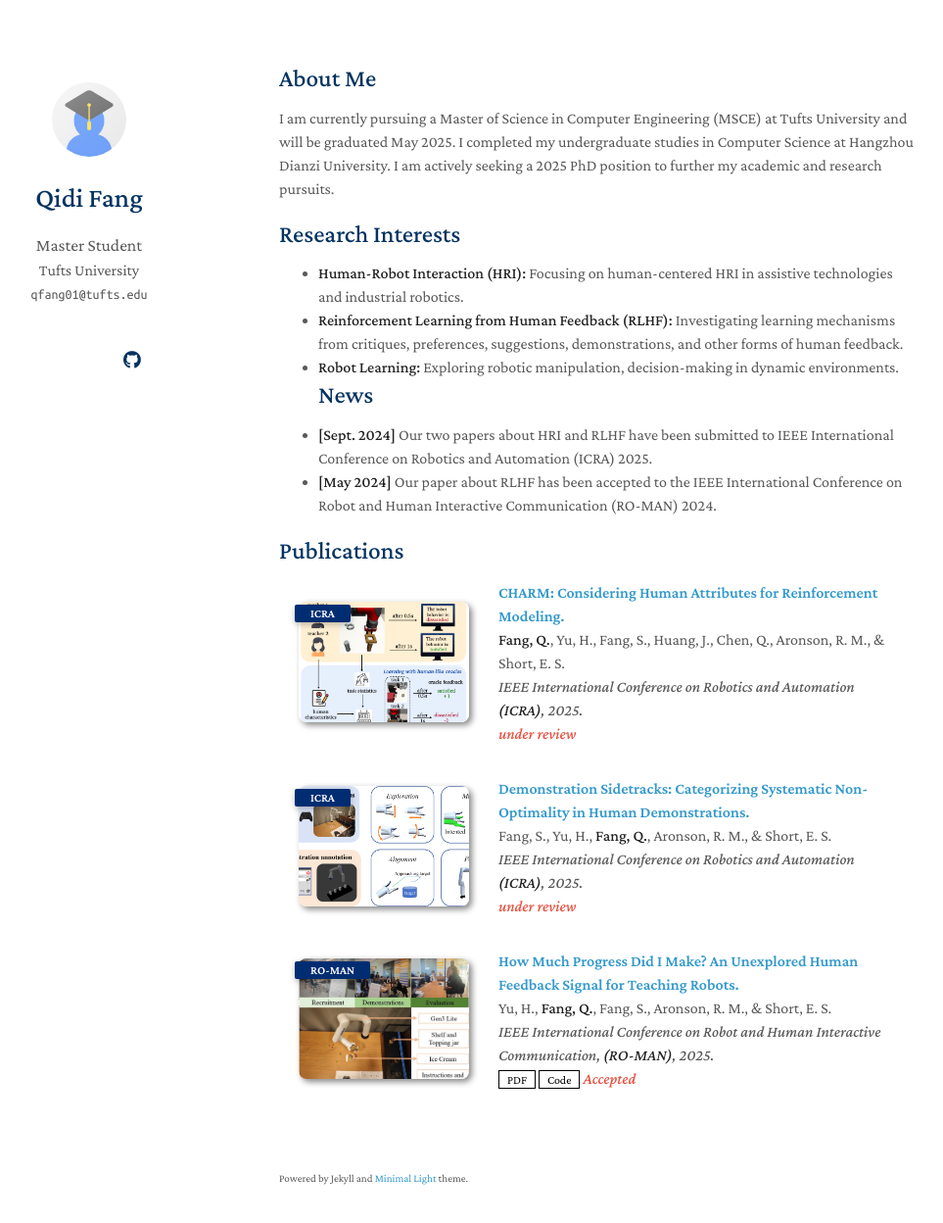
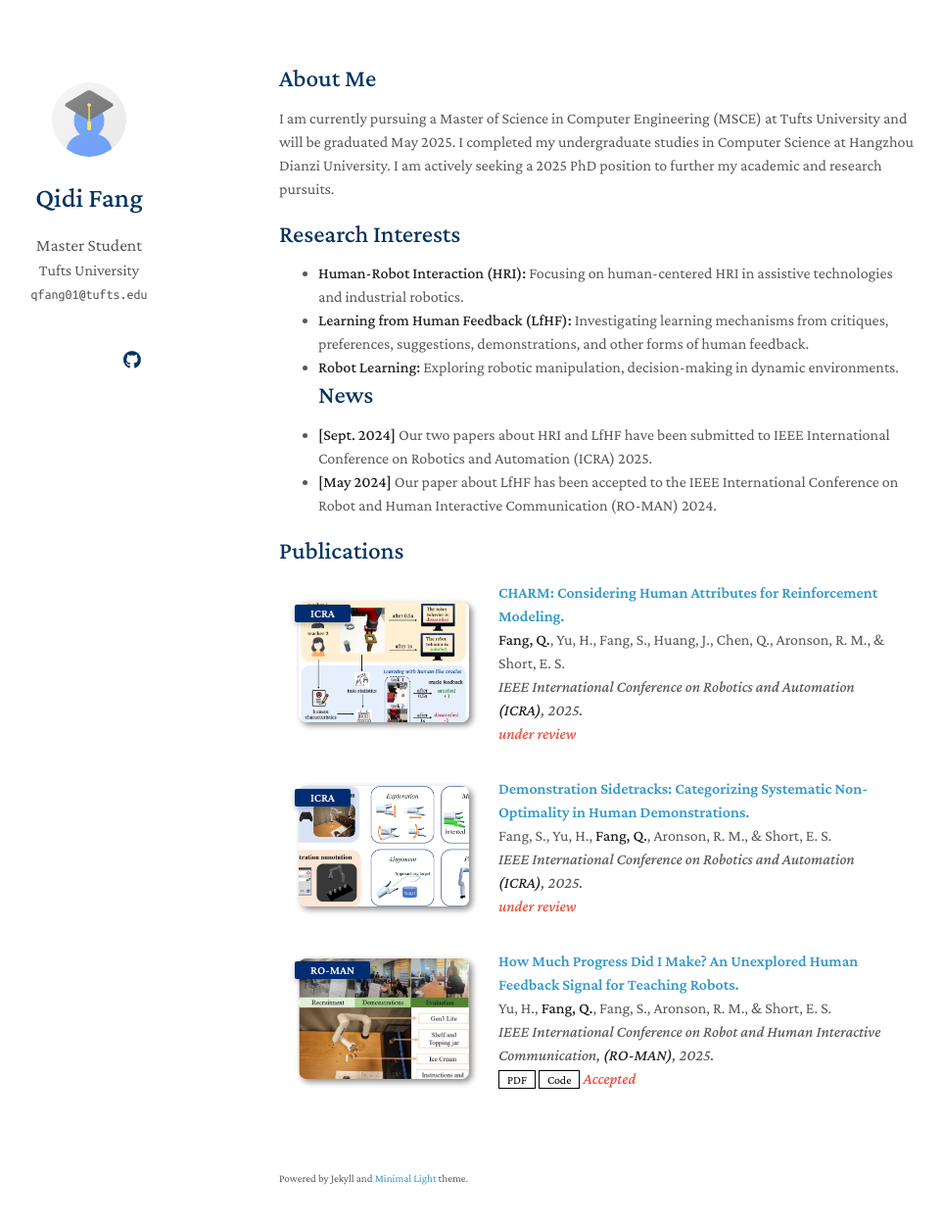
Before and after one commit to NoahF1205/qidifang.github.io, a Jekyll site: the page built from index.md, in a window 1280 px wide and 1283 px high. Shown: the top 1248 px of the window at 98% size, without its empty margins (185-1148 px from the left). Built offline with Jekyll 4.4.1, drawn with Linux system fonts in a browser that asks for light colours; a style sheet for code colours, icons or effects is not loaded; our own code applies the rules of GitHub Pages for plain Markdown files.

Commit message:
Update index.md

```diff
--- a/index.md
+++ b/index.md
@@ -9,12 +9,12 @@ I am currently pursuing a Master of Science in Computer Engineering (MSCE) at Tu
 ## Research Interests
 
 - **Human-Robot Interaction (HRI):** Focusing on human-centered HRI in assistive technologies and industrial robotics.
-- **Reinforcement Learning from Human Feedback (RLHF):** Investigating learning mechanisms from critiques, preferences, suggestions, demonstrations, and other forms of human feedback.
+- **Learning from Human Feedback (LfHF):** Investigating learning mechanisms from critiques, preferences, suggestions, demonstrations, and other forms of human feedback.
 - **Robot Learning:** Exploring robotic manipulation, decision-making in dynamic environments.
 ## News
 
-- **[Sept. 2024]** Our two papers about HRI and RLHF have been submitted to IEEE International Conference on Robotics and Automation (ICRA) 2025.
-- **[May 2024]** Our paper about RLHF has been accepted to the IEEE International Conference on Robot and Human Interactive Communication (RO-MAN) 2024.
+- **[Sept. 2024]** Our two papers about HRI and LfHF have been submitted to IEEE International Conference on Robotics and Automation (ICRA) 2025.
+- **[May 2024]** Our paper about LfHF has been accepted to the IEEE International Conference on Robot and Human Interactive Communication (RO-MAN) 2024.
 
 {% include_relative _includes/publications.md %}
 
```
